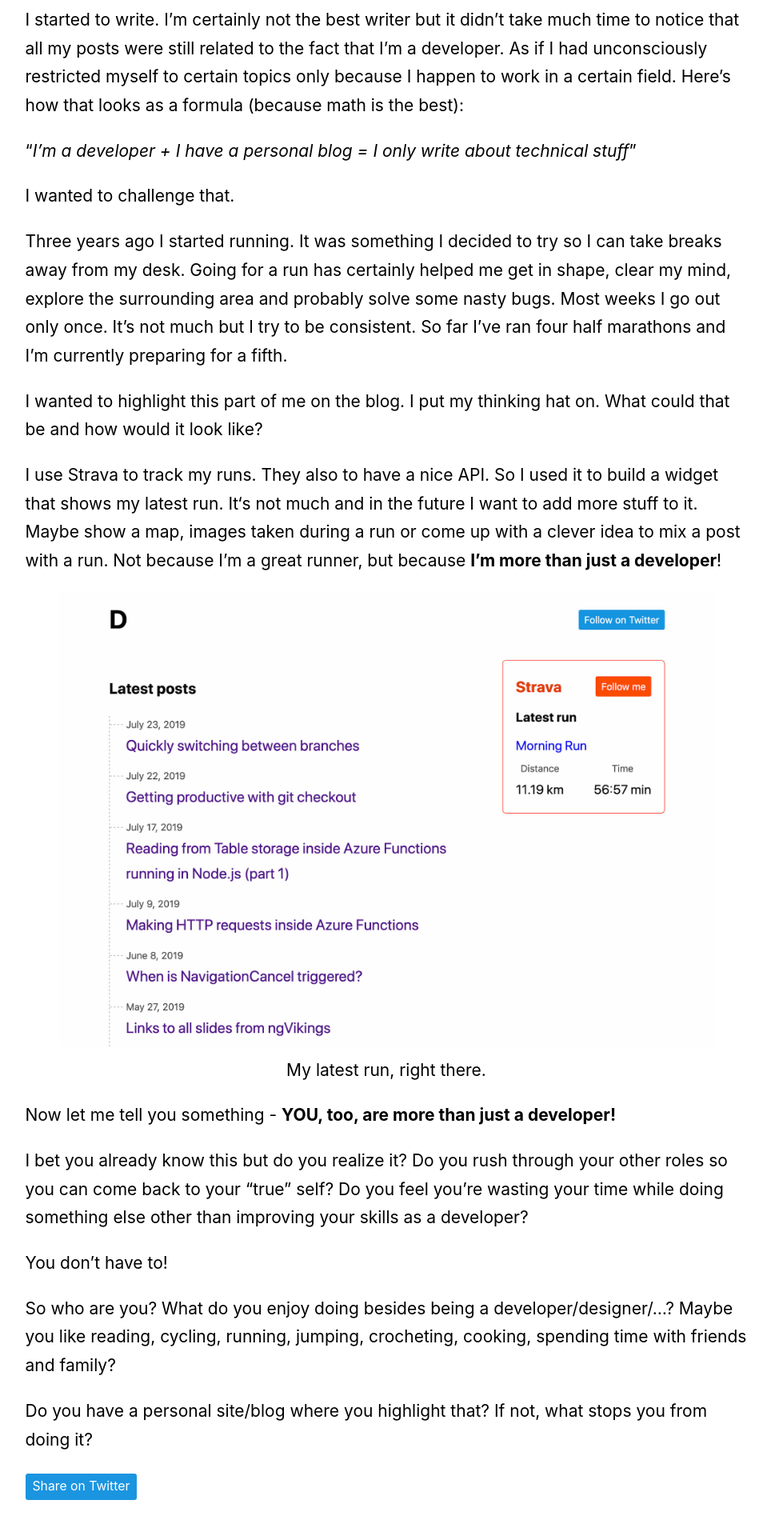
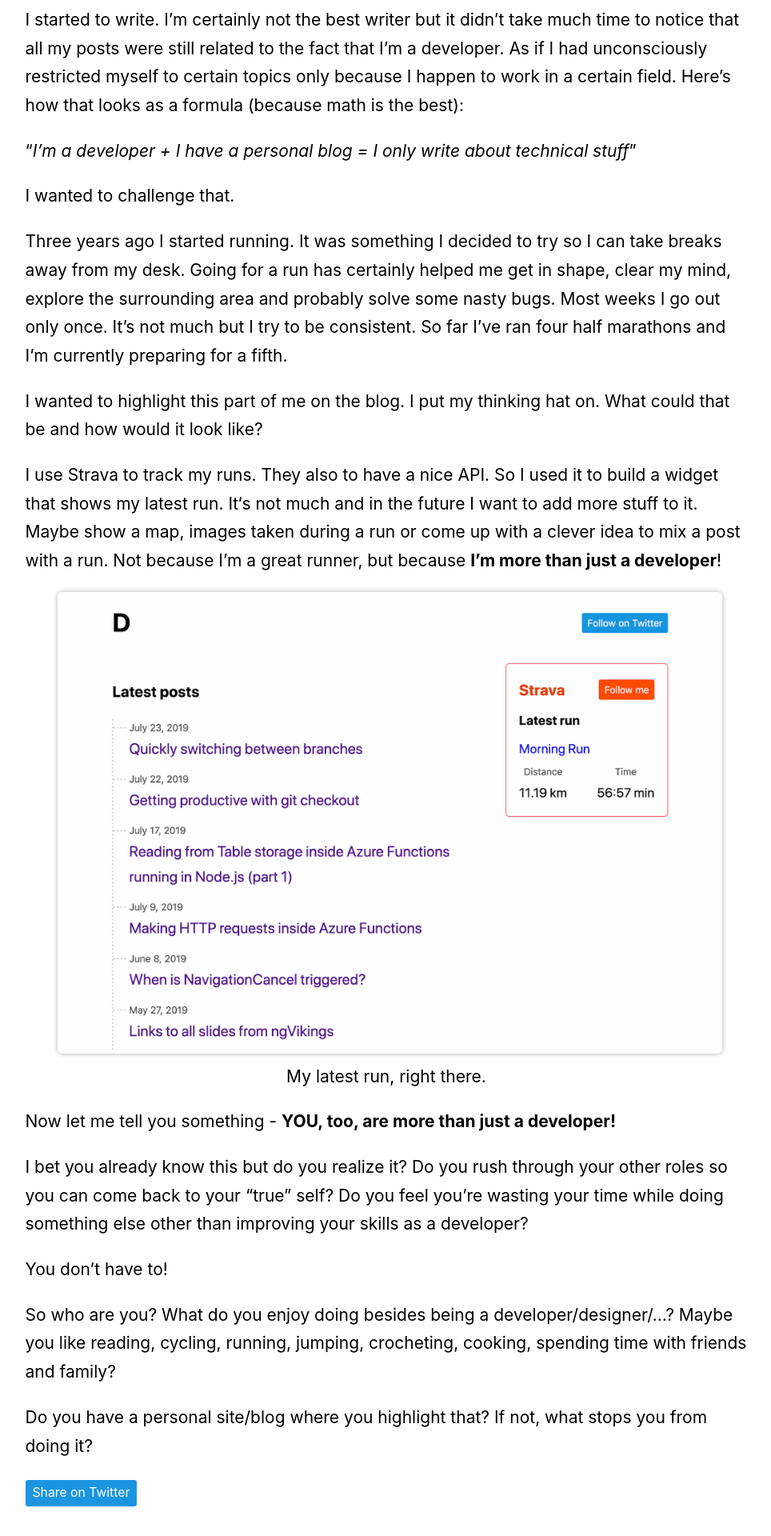
Before and after one commit to dzhavat/dzhavat.github.io, a Jekyll site: the page built from _posts/2019-07-28-on-being-more-than-just-a-developer.md, in a window 1280 px wide. Shown: the part 1504-3424 px from the top of the page at 80% size, without its empty margins (157-1121 px from the left). Built offline with Jekyll 4.4.1, drawn with Linux system fonts in a browser that asks for light colours.

Commit message:
Add box shadow to images

```diff
--- a/assets/css/custom.css
+++ b/assets/css/custom.css
@@ -26,7 +26,10 @@ a:hover {
 }
 
 main img {
+  box-shadow: 0px 0px 6px #aeaeae;
+  border-radius: 6px;
   max-width: 100%;
+  padding: 4px;
 }
 
 .posts {
```
